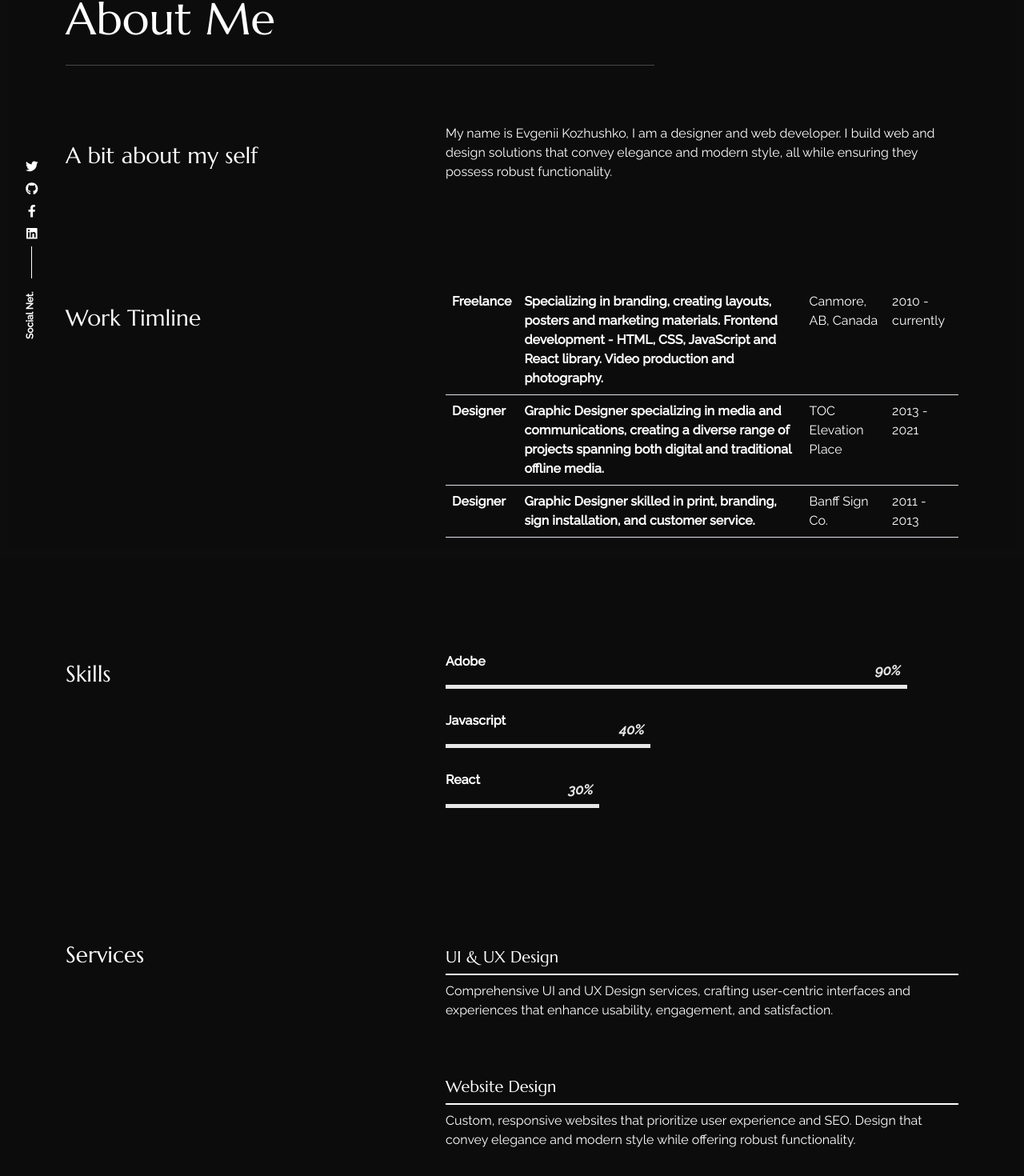
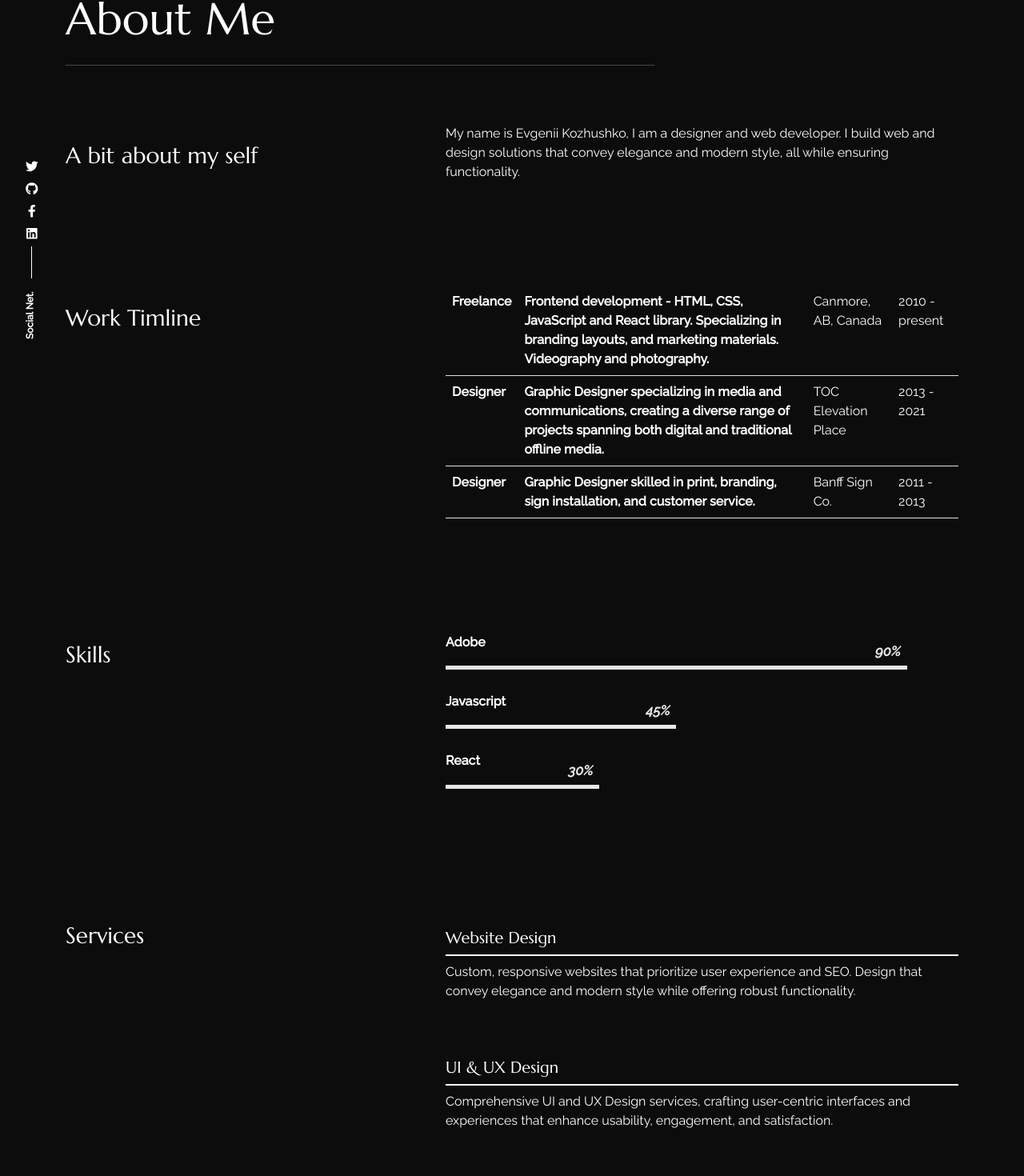
Before and after one commit to evgeniikozhushko/personalReactWebsite, a React (Create React App) app: page /about in a window 1280 px wide. Shown: the part 102-1572 px from the top of the page at 80% size. Built offline with nearby package versions, Linux system fonts and the light colour scheme.

Commit message:
Revert to description changes

```diff
--- a/src/content_option.js
+++ b/src/content_option.js
@@ -19,13 +19,13 @@ const introdata = {
 
 const dataabout = {
     title: "A bit about my self",
-    aboutme: "My name is Evgenii Kozhushko, I am a designer and web developer. I build web and design solutions that convey elegance and modern style, all while ensuring they possess robust functionality.",
+    aboutme: "My name is Evgenii Kozhushko, I am a designer and web developer. I build web and design solutions that convey elegance and modern style, all while ensuring functionality.",
 };
 const worktimeline = [{
         jobtitle: "Freelance ",
-        jobdescription: "Specializing in branding, creating layouts, posters and marketing materials. Frontend development - HTML, CSS, JavaScript and React library. Video production and photography.",
+        jobdescription: "Frontend development - HTML, CSS, JavaScript and React library. Specializing in branding layouts, and marketing materials. Videography and photography.",
         where: "Canmore, AB, Canada",
-        date: "2010 - currently",
+        date: "2010 - present",
     },
     {
         jobtitle: "Designer",
@@ -47,7 +47,7 @@ const skills = [{
     },
     {
         name: "Javascript",
-        value: 40,
+        value: 45,
     },
     {
         name: "React",
@@ -63,18 +63,19 @@ const skills = [{
     // },
 ];
 
-const services = [{
-        title: "UI & UX Design",
-        description: "Comprehensive UI and UX Design services, crafting user-centric interfaces and experiences that enhance usability, engagement, and satisfaction.",
-    },
+const services = [
     {
         title: "Website Design",
         description: "Custom, responsive websites that prioritize user experience and SEO. Design that convey elegance and modern style while offering robust functionality.",
     },
     {
-        title: "Tailored Content",
-        description: "Enhancing online presence with tailored content. Customized branding, UX/UI, video, and photography services create a captivating visual experience.",
+        title: "UI & UX Design",
+        description: "Comprehensive UI and UX Design services, crafting user-centric interfaces and experiences that enhance usability, engagement, and satisfaction.",
     },
+    // {
+    //     title: "Tailored Content",
+    //     description: "Enhancing online presence with tailored content. Customized branding, UX/UI, video, and photography services create a captivating visual experience.",
+    // },
 ];
 
 const dataportfolio = [{
```
